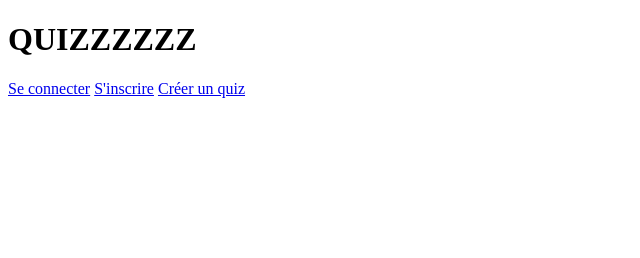
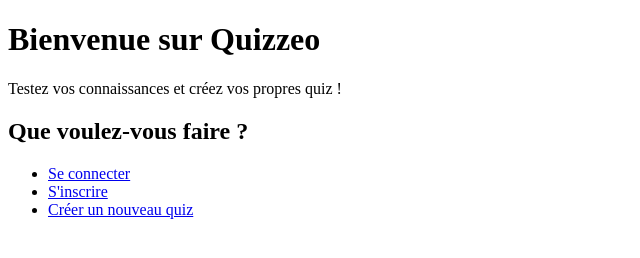
Before and after one commit to KOSAAKU/QUIZZ-PROJETWEB-IPSSI, a website: page public/index.html in a window 1280 px wide. Shown: the whole page, without its empty margins (0-640 px from the left). Drawn offline with Linux system fonts and the light colour scheme.

Commit message:
Update Index

```diff
--- a/public/index.html
+++ b/public/index.html
@@ -3,12 +3,19 @@
 <head>
     <meta charset="UTF-8">
     <meta name="viewport" content="width=device-width, initial-scale=1.0">
-    <title>Accueil</title>
+    <title>Quizzeo - Accueil</title>
 </head>
 <body>
-    <h1>QUIZZZZZZ</h1>
-    <a href="/log.html">Se connecter</a>
-    <a href="/register.html">S'inscrire</a>
-    <a href="/create.html">Créer un quiz</a>
+    <h1>Bienvenue sur Quizzeo</h1>
+
+    <p>Testez vos connaissances et créez vos propres quiz !</p>
+
+    <h2>Que voulez-vous faire ?</h2>
+
+    <ul>
+        <li><a href="/log.html">Se connecter</a></li>
+        <li><a href="/register.html">S'inscrire</a></li>
+        <li><a href="/create.html">Créer un nouveau quiz</a></li>
+    </ul>
 </body>
 </html>
```
